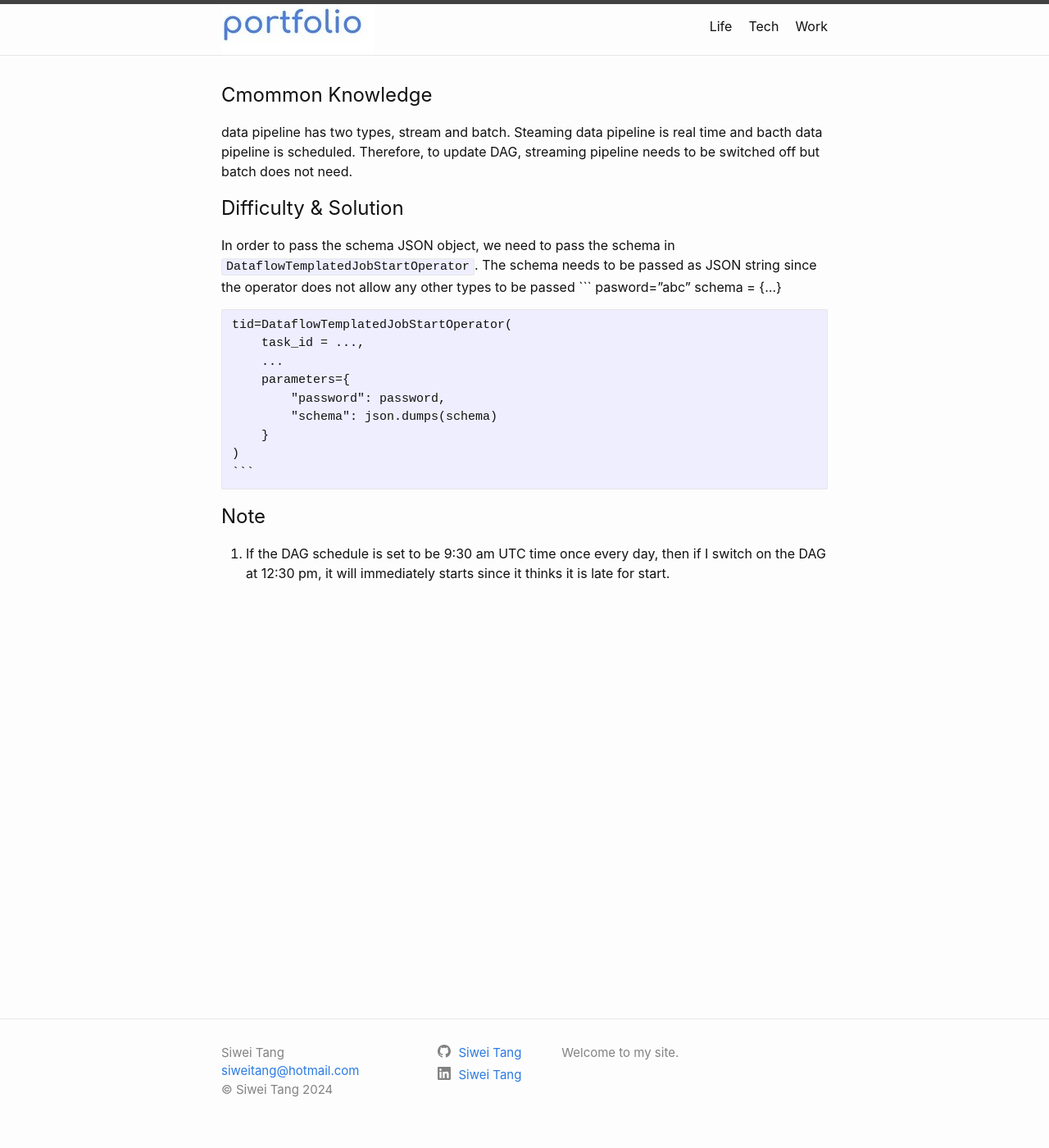
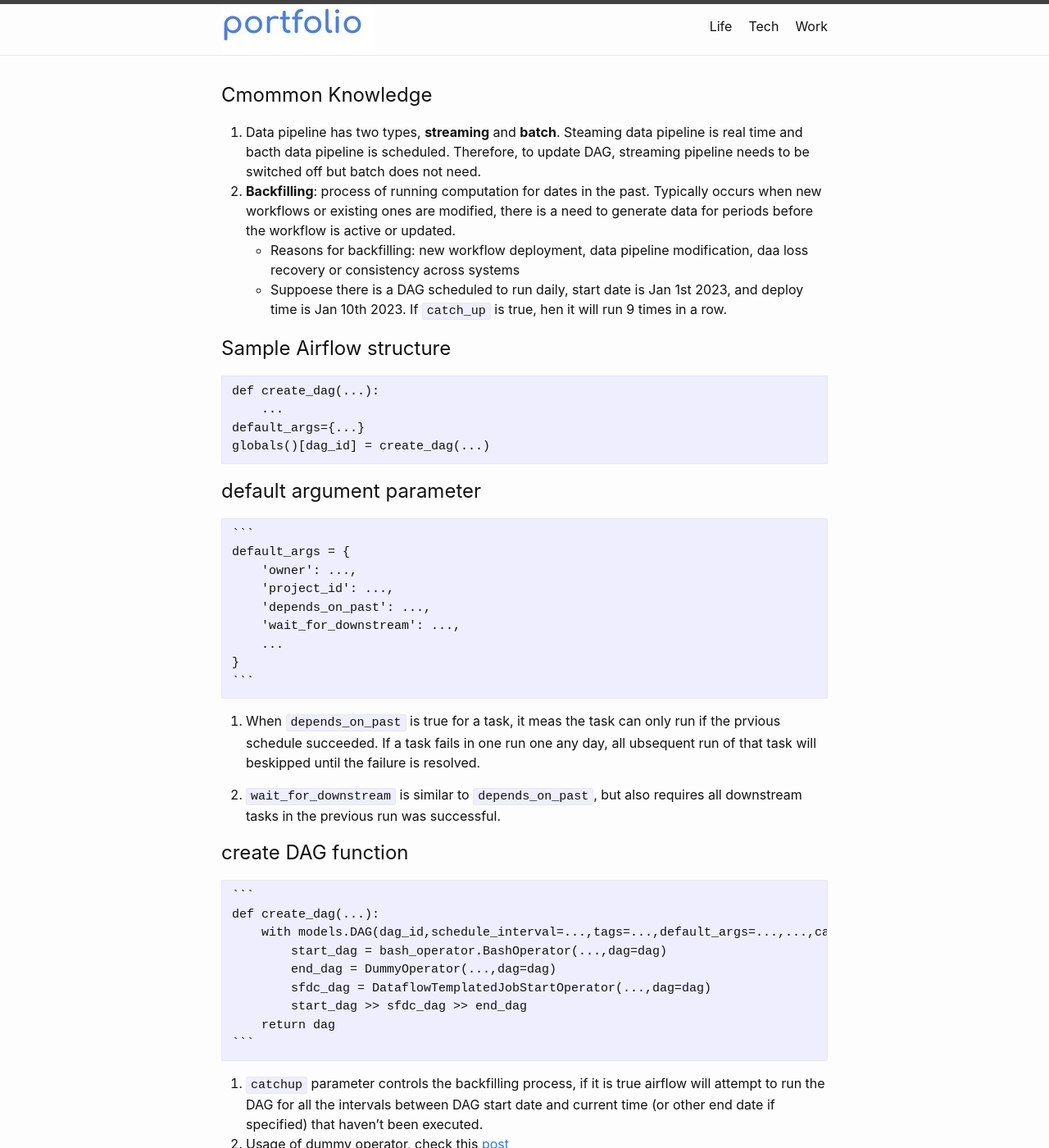
Before and after one commit to tangsiwei0831/portofolio, a Jekyll site: the page built from _Bugs/Apache Airflow.md, in a window 1280 px wide and 1400 px high. Shown: the whole window at 82% size. Built offline with Jekyll 4.4.1, drawn with Linux system fonts in a browser that asks for light colours; some of the changed text lies outside the part shown.

Commit message:
add airflow content

````diff
--- a/_Bugs/Apache Airflow.md
+++ b/_Bugs/Apache Airflow.md
@@ -6,18 +6,69 @@ permalink: /tech/bugs/airflow
 order: 5
 ---
 # Cmommon Knowledge
-data pipeline has two types, stream and batch. Steaming data pipeline is real time and bacth data pipeline is scheduled. Therefore, to update DAG, streaming pipeline needs to be switched off but batch does not need.
+1. Data pipeline has two types, **streaming** and **batch**. Steaming data pipeline is real time and bacth data pipeline
+   is scheduled. Therefore, to update DAG, streaming pipeline needs to be switched off but batch does not need.
+2. **Backfilling**: process of running computation for dates in the past. Typically occurs when new workflows
+   or existing ones are modified, there is a need to generate data for periods before the workflow is active or updated.
+   * Reasons for backfilling: new workflow deployment, data pipeline modification, daa loss recovery or consistency across systems
+   * Suppoese there is a DAG scheduled to run daily, start date is Jan 1st 2023, and deploy time is Jan 10th 2023. If `catch_up` is true, hen it will run 9 times in a row.
 
-# Difficulty & Solution
-In order to pass the schema JSON object, we need to pass the schema in `DataflowTemplatedJobStartOperator`.
-The schema needs to be passed as JSON string since the operator does not allow any other types to be passed
+# Sample Airflow structure
+```
+def create_dag(...):
+    ...
+default_args={...}
+globals()[dag_id] = create_dag(...)
+```
+
+# default argument parameter
+    ```
+    default_args = {
+        'owner': ...,
+        'project_id': ...,
+        'depends_on_past': ...,
+        'wait_for_downstream': ...,
+        ...
+    }
+    ```
+
+1. When `depends_on_past` is true for a task, it meas the task can only run if the prvious schedule succeeded.
+   If a task fails in one run one any day, all ubsequent run of that task will beskipped until the failure is resolved.
+
+2. `wait_for_downstream` is similar to `depends_on_past`, but also requires all downstream tasks in the previous
+   run was successful.
+
+# create DAG function
+    ```
+    def create_dag(...):
+        with models.DAG(dag_id,schedule_interval=...,tags=...,default_args=...,...,catctup=...) as dag:
+            start_dag = bash_operator.BashOperator(...,dag=dag)
+            end_dag = DummyOperator(...,dag=dag)
+            sfdc_dag = DataflowTemplatedJobStartOperator(...,dag=dag)
+            start_dag >> sfdc_dag >> end_dag
+        return dag
+    ```
+
+1. `catchup` parameter controls the backfilling process, if it is true airflow will attempt to run the DAG
+   for all the intervals between DAG start date and current time (or other end date if specified) that
+   haven't been executed.
+2. Usage of dummy operator, check this
+   [post](https://stackoverflow.com/questions/57036756/what-is-the-usage-of-dummyoperator-in-airflow)
+
+3. `DataflowTemplatedJobStartOperator` is used to create a dataflow template task.
+   * In order to pass the schema JSON object, we need to pass the schema in `DataflowTemplatedJobStartOperator`.
+   The schema needs to be passed as JSON string since the operator does not allow any other types to be passed.
+   * `impersonation_chain` os used to specify the identity under which the GCP dataflow job should be executed.
+
     ```
     pasword="abc"
     schema = {...}
 
     tid=DataflowTemplatedJobStartOperator(
         task_id = ...,
-        ...
+        ...,
+        impersonation_chain=...,
+        options=options,
         parameters={
             "password": password,
             "schema": json.dumps(schema)
````
Also changed, not shown: _Bugs/Apache Beam.md (+0 -3 lines).
